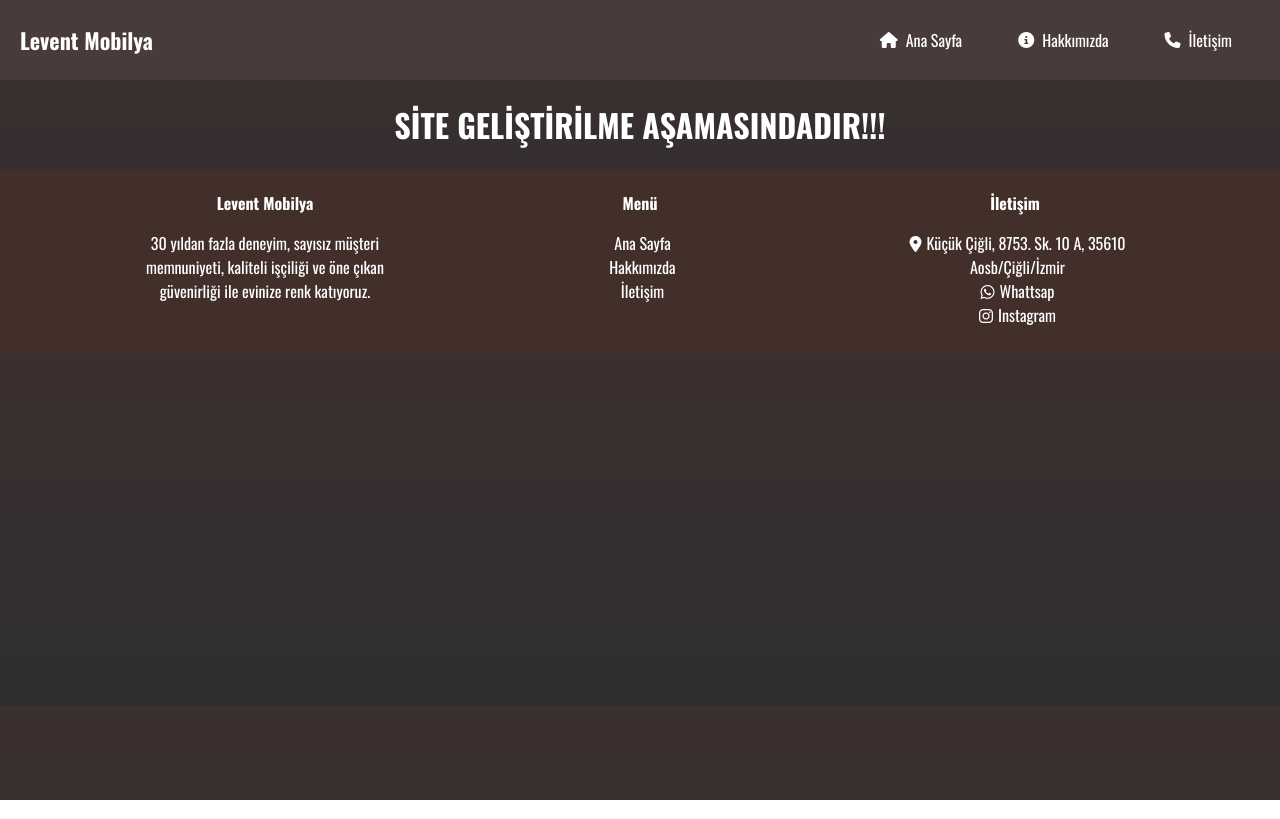
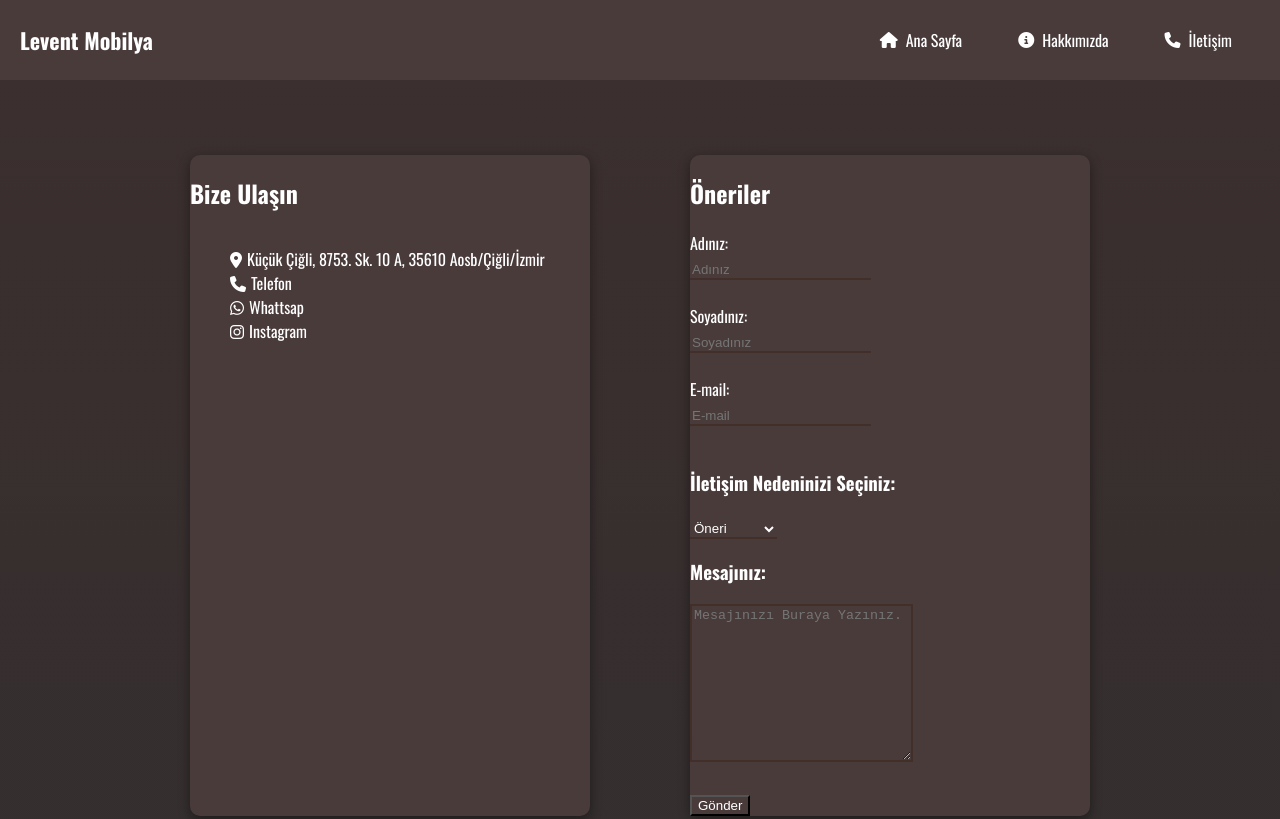
Before and after one commit to Dacunka/LeventMobilya, a plain HTML site: page contact.html in a window 1280 px wide. Shown: the top 819 px of the page. Drawn offline with nearby package versions, Linux system fonts and the light colour scheme.

Commit message:
contact update 1

```diff
--- a/contact.html
+++ b/contact.html
@@ -31,10 +31,63 @@
   </nav>
 </header>
 
-    <main>
-      <h1 style="color: white; text-align: center;">SİTE GELİŞTİRİLME AŞAMASINDADIR!!!</h1>
-    </main>
+  <section class="contactSection">
+    <div class="contact">
+      <h2>Bize Ulaşın</h2>
+      <ul>
+        <li><a href="https://maps.app.goo.gl/aqymTpxToqVYMSNz6" target="_blank"><i class="fa-solid fa-location-dot" style="padding-right: 5px;"></i></i>Küçük Çiğli, 8753. Sk. 10 A, 35610 Aosb/Çiğli/İzmir</a></li>
+        <li><a href="tel:+905431591689"><i class="fa-solid fa-phone" style="padding-right: 5px;"></i>Telefon</a></li>
+        <li><a href="https://wa.me/905072788725?text=Merhaba,%20web%20sitenizden%20ulaşıyorum." target="_blank"><i class="fa-brands fa-whatsapp" style="padding-right: 5px;"></i>Whattsap</a></li>
+        <li><a href="https://www.instagram.com/levent.ozkul35/?utm_source=ig_web_button_share_sheet" target="_blank"><i class="fa-brands fa-instagram" style="padding-right: 5px;"></i>Instagram</a></li>
+      </ul>
+    </div>
 
+      <div class="contact" id="#form">
+        <h2>Öneriler</h2>
+    <form id="contactForm" action="index.html">
+        <label for="fname">Adınız:</label><br/>
+        <input type="text" id="fname" placeholder="Adınız" required autocomplete="off"><br><br>
+
+        <label for="sname">Soyadınız:</label><br/>
+        <input type="text" id="sname" placeholder="Soyadınız" required autocomplete="off"><br/><br>
+
+        <label for="email">E-mail:</label><br>
+        <input type="email" id="email" placeholder="E-mail" required autocomplete="off"><br><br>
+
+        <h3>İletişim Nedeninizi Seçiniz:</h3>
+
+        <label for="select"></label>
+        <select name="select" required>
+          <option value="Öneri">Öneri</option>
+          <option value="Sponsorluk">Sponsorluk</option>
+          <option value="Destek">Destek</option>
+        </select>
+
+        <h3>Mesajınız:</h3>
+        <textarea name="mesajInput" id="mesajInput" cols="25" rows="10" placeholder="Mesajınızı Buraya Yazınız." required></textarea>
+        <br>
+        <br>
+        <input#captcha_code>
+        <input type="submit" value="Gönder" onclick="submitForm()">
+
+        <script>
+          function submitForm() {
+          const form = document.getElementById("contactForm");
+            if (form.checkValidity()) {
+            alert("Teşekkürler, Sizinle İletişime Geçilecektir!");
+            form.submit();
+            } else {
+            alert("Lütfen tüm alanları hatasız ve eksiksiz doldurun.");
+            form.reportValidity();
+            }
+          }
+        </script>
+
+      </form>
+    </div>
+  </section>
+
+    <iframe src="https://www.google.com/maps/embed?pb=!1m18!1m12!1m3!1d3122.527780570689!2d27.0552802!3d38.498537!2m3!1f0!2f0!3f0!3m2!1i1024!2i768!4f13.1!3m3!1m2!1s0x14bbd17626db444f%3A0x18670087b98df58b!2sLevent%20Mobilya!5e0!3m2!1str!2str!4v1754505644127!5m2!1str!2str" width="98%" height="400" style="border:0; margin-bottom: 75px;" allowfullscreen="" loading="lazy" referrerpolicy="no-referrer-when-downgrade"></iframe>
 
     <footer>
       <div class="footer">
--- a/style.css
+++ b/style.css
@@ -148,3 +148,74 @@ footer li {
 }
 
 /**About**/
+
+
+/**Contact**/
+
+.contactSection {
+  display: flex;
+  justify-content: center;
+  gap: 100px;
+  flex-wrap: wrap;
+  margin-top: 75px;
+  margin-bottom: 75px;
+}
+
+.contact {
+  color: white;
+  display: flex;
+  flex: 1;
+  flex-direction: column;
+  min-width: 250px;
+  max-width: 400px;
+  background-color: #4A3B3B;
+  box-shadow: 0 4px 12px rgba(0, 0, 0, 0.4);
+  border-radius: 10px;
+}
+
+.contact a {
+  text-decoration: none;
+  color: white;
+}
+
+.contact ul li {
+  list-style-type: none;
+}
+
+input[type=text] {
+  background-color: #4A3B3B;
+  border-bottom: 2px solid #422F2A;
+  border-top: none;
+  border-left: none;
+  border-right: none;
+  color: white;
+}
+
+input[type=email] {
+  background-color: #4A3B3B;
+  border-bottom: 2px solid #422F2A;
+  border-top: none;
+  border-left: none;
+  border-right: none;
+  color: white;
+}
+
+select {
+  background-color: #4A3B3B;
+  border-bottom: 2px solid #422F2A;
+  border-top: none;
+  border-left: none;
+  border-right: none;
+  color: white;
+}
+
+textarea {
+  background-color: #4A3B3B;
+  border: 2px solid #422F2A;
+  color: white;
+}
+
+input[type=submit] {
+  background-color: #4A3B3B;
+  color: white;
+}
```
